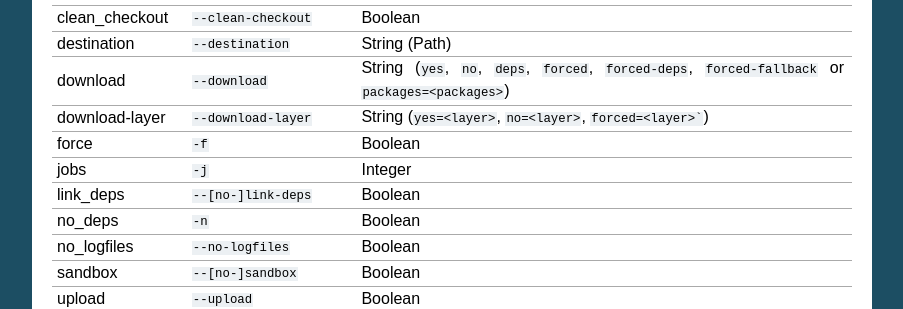
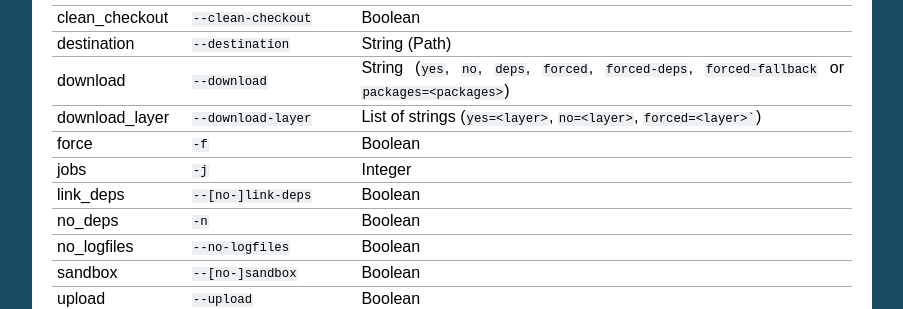
Before and after one commit to BobBuildTool/bob, a Sphinx documentation site: the page built from doc/manual/configuration.rst, in a window 1280 px wide and 900 px high, scrolled down 32817 px. Shown: the part 152-461 px from the top of the window, without its empty margins (198-1101 px from the left). Built offline with Sphinx 7.4.7, drawn with Linux system fonts in a browser that asks for light colours; formulas are drawn with MathJax 3; pages that are not in the unit, such as notebooks, are missing from menus; the version number could not be read and is left out.

Commit message:
doc: fix typo in command setting

````diff
--- a/doc/manual/configuration.rst
+++ b/doc/manual/configuration.rst
@@ -2149,8 +2149,8 @@ destination     ``--destination``      String (Path)
 download        ``--download``         String (``yes``, ``no``, ``deps``, ``forced``,
                                        ``forced-deps``, ``forced-fallback`` or
                                        ``packages=<packages>``)
-download-layer  ``--download-layer``   String (``yes=<layer>``, ``no=<layer>``,
-                                       ``forced=<layer>```)
+download_layer  ``--download-layer``   List of strings (``yes=<layer>``,
+                                       ``no=<layer>``, ``forced=<layer>```)
 force           ``-f``                 Boolean
 jobs            ``-j``                 Integer
 link_deps       ``--[no-]link-deps``   Boolean
````
